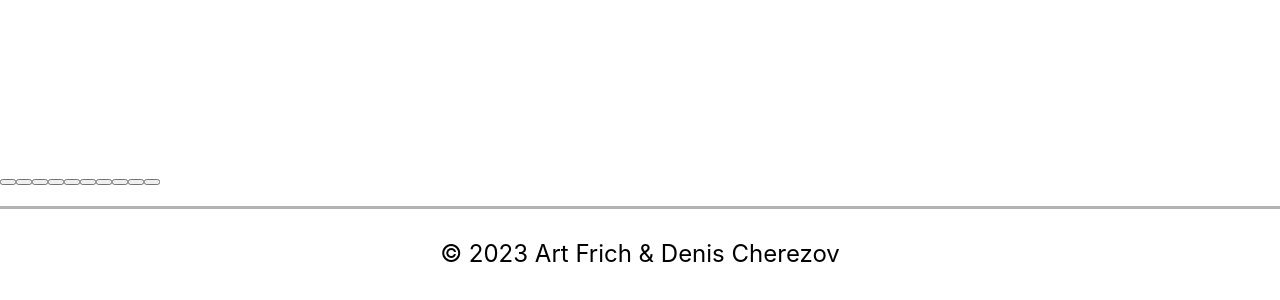
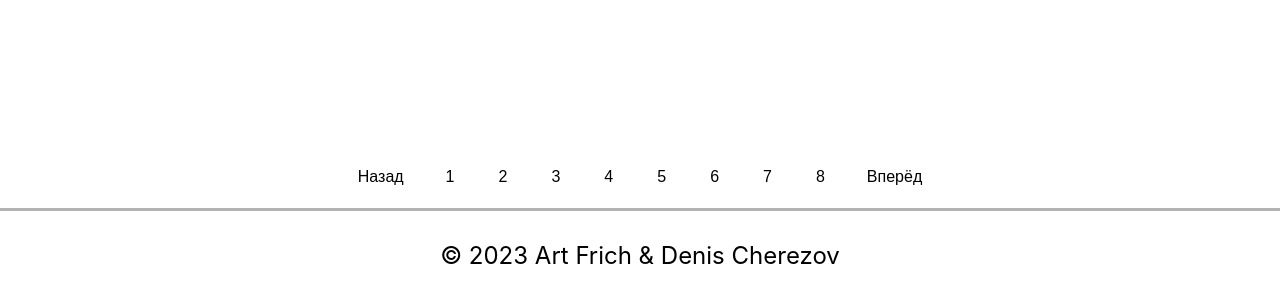
Before and after one commit to Art-Frich/Gifs-from-Giphy, a React app: page /search in a window 1280 px wide. Shown: the part 916-1216 px from the top of the page. Built offline with nearby package versions, Linux system fonts and the light colour scheme.

Commit message:
feat: create pagination panel styles

```diff
--- a/src/components/ClearBtn.css
+++ b/src/components/ClearBtn.css
@@ -1,5 +1,4 @@
 .clear-btn {
-
   min-width: 65px;
   height: 65px;
   padding: 0;
--- a/src/components/PaginationBtnNav.css
+++ b/src/components/PaginationBtnNav.css
@@ -0,0 +1,19 @@
+.pagination-btn-nav{
+  padding: 0;
+
+  border: none;
+
+  background-color: transparent;
+  transition: opacity .1s linear;
+
+  font-size: 1em;
+  font-style: normal;
+  font-weight: 400;
+  line-height: normal;
+
+  cursor: pointer;
+}
+
+.pagination-btn-nav:hover {
+  opacity: 0.7;
+}
--- a/src/components/PaginationBtnNav.js
+++ b/src/components/PaginationBtnNav.js
@@ -1,6 +1,8 @@
+import './PaginationBtnNav.css'
+
 export default function PaginationBtnNav({title}){
   return(
-    <button type="button">
+    <button className="pagination-btn-nav" type="button">
       {title}
     </button>
   )
--- a/src/components/PaginationElement.css
+++ b/src/components/PaginationElement.css
@@ -0,0 +1,20 @@
+.pagination-element{
+  /* расширить поле клика */
+  padding: 2px;
+
+  border: none;
+
+  background-color: transparent;
+  transition: opacity .1s linear;
+
+  font-size: 1em;
+  font-style: normal;
+  font-weight: 400;
+  line-height: normal;
+
+  cursor: pointer;
+}
+
+.pagination-element:hover {
+  opacity: 0.7;
+}
--- a/src/components/PaginationElement.js
+++ b/src/components/PaginationElement.js
@@ -1,6 +1,8 @@
+import './PaginationElement.css'
+
 export default function PaginationElement({ title }){
   return(
-    <button type="button">
+    <button className='pagination-element' type="button">
       {title}
     </button>
   )
--- a/src/components/PaginationPanel.css
+++ b/src/components/PaginationPanel.css
@@ -0,0 +1,6 @@
+.PaginationPanel{
+  display: flex;
+  flex-direction: row;
+  justify-content: center;
+  gap: 40px;
+}
--- a/src/components/PaginationPanel.js
+++ b/src/components/PaginationPanel.js
@@ -1,15 +1,17 @@
 import PaginationBtnNav from "./PaginationBtnNav";
 import PaginationElement from "./PaginationElement";
+
+import './PaginationPanel.css';
 
 export default function PaginationPanel(){
   const paginationElements = [];
   for (let i = 1; i <= 8; i++) {
-    paginationElements.push(<PaginationElement key={i} />);
+    paginationElements.push(<PaginationElement key={i} title={i} />);
   }
 
-  return(<>
-    <PaginationBtnNav>Назад</PaginationBtnNav>
+  return(<div className="PaginationPanel">
+    <PaginationBtnNav title={'Назад'}/>
     {paginationElements}
-    <PaginationBtnNav>Вперёд</PaginationBtnNav>
-  </>)
+    <PaginationBtnNav title={'Вперёд'}/>
+  </div>)
  }
```
